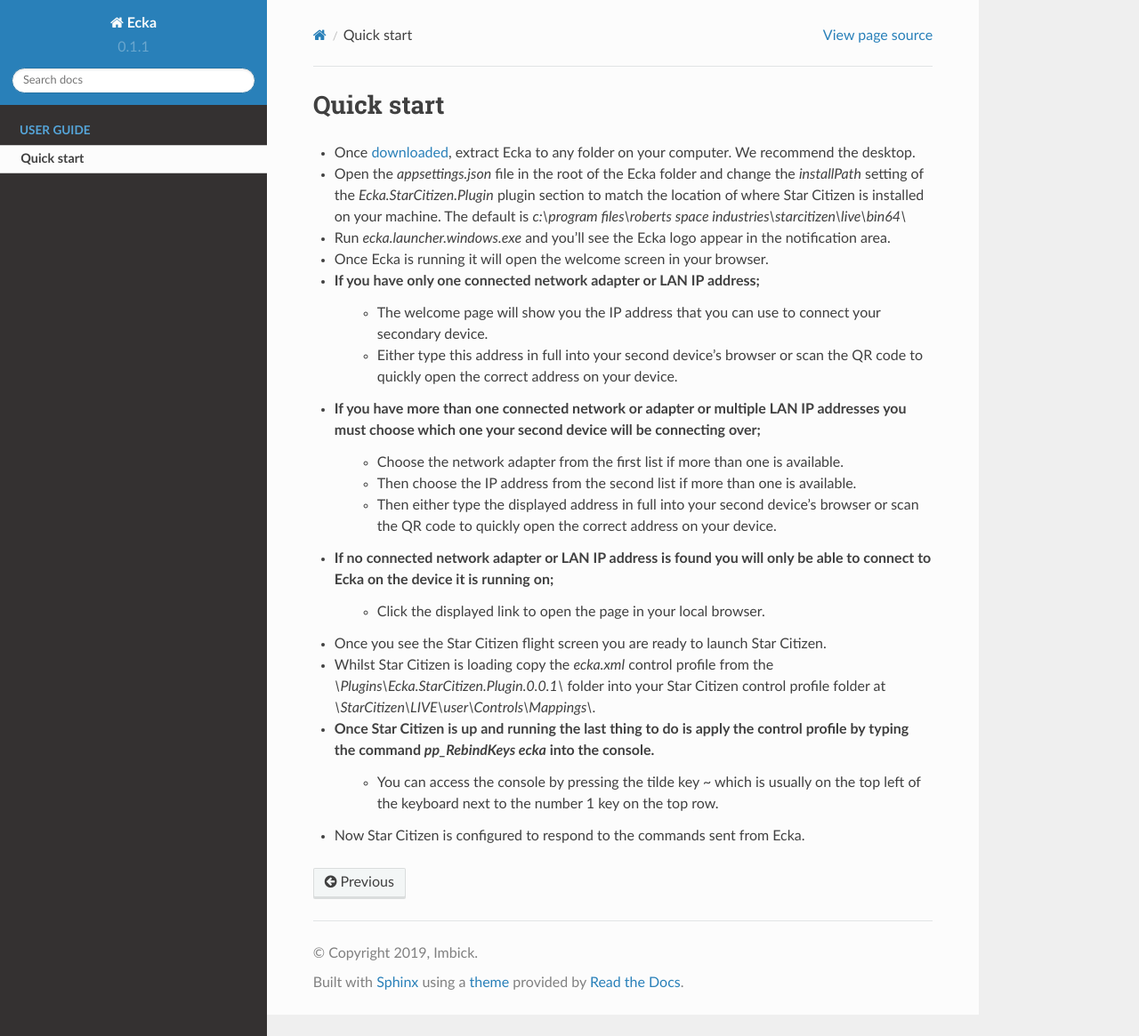
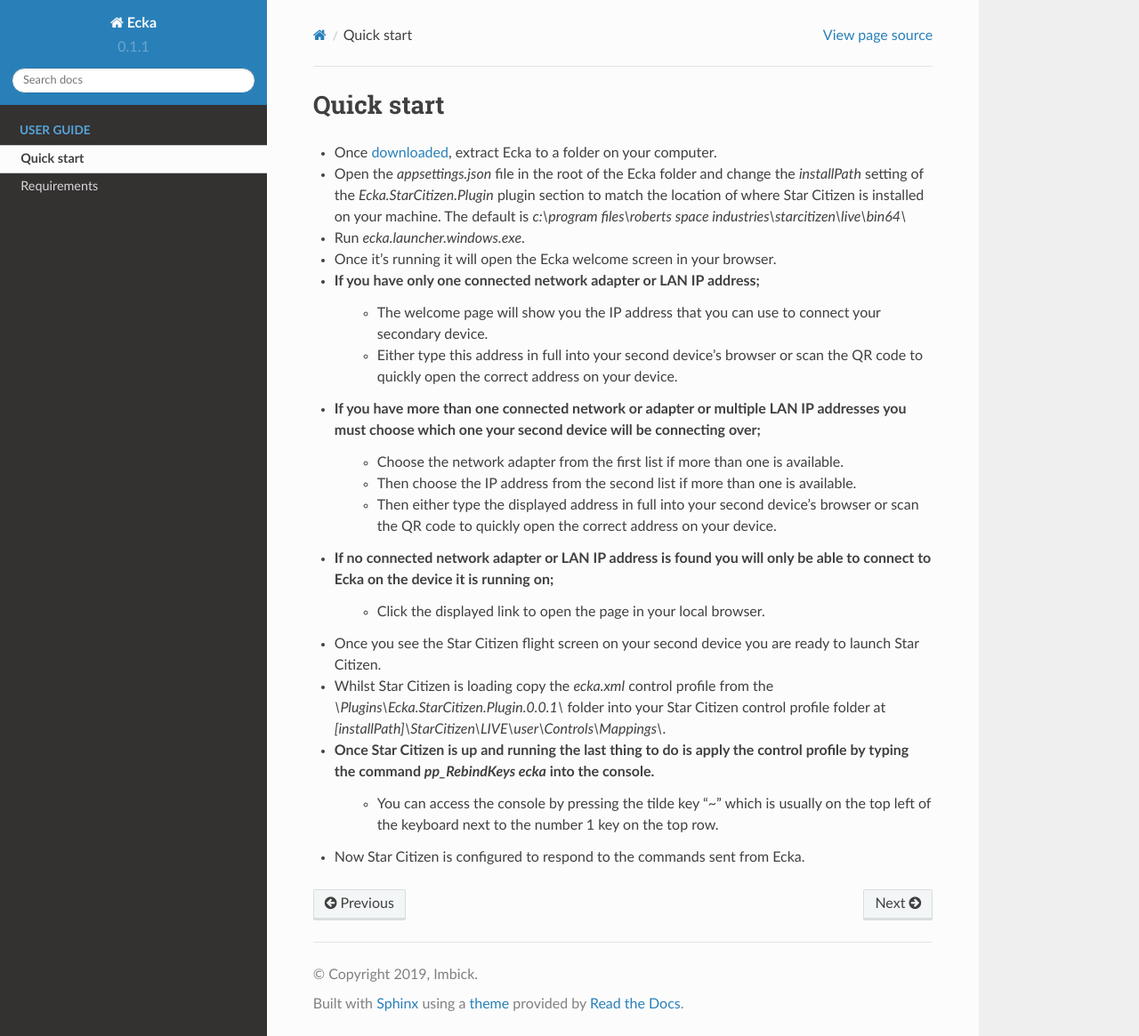
Before and after one commit to Imbick/ecka-docs, a Sphinx documentation site: the page built from docs/source/user-guide/quick-start.rst, in a window 1280 px wide and 1165 px high. Shown: the whole window at 89% size. Built offline with Sphinx 7.4.7 and the Read the Docs theme 2.0.0, drawn with Linux system fonts in a browser that asks for light colours; pages that are not in the unit, such as notebooks, are missing from menus.

Commit message:
Adds requirements page

```diff
--- a/docs/source/index.rst
+++ b/docs/source/index.rst
@@ -2,6 +2,8 @@
 ====
 
 Ecka allows you to control Star Citizen from your touch screen devices.
+
+Ecka runs entirely on your local network. No information is sent out over the internet and stays between the devices you choose to connect to Ecka.
 
 .. Original content below
 .. Ecka is a cross platform automation application that runs locally on your devices.
@@ -16,6 +18,7 @@
    :caption: User guide
 
    user-guide/quick-start
+   user-guide/requirements
    .. user-guide/installing
    user-guide/troubleshooting
    user-guide/flows/index
--- a/docs/source/user-guide/quick-start.rst
+++ b/docs/source/user-guide/quick-start.rst
@@ -1,10 +1,10 @@
 Quick start
 ===========
 
-* Once `downloaded <http://ecka.imbick.com/download>`_, extract Ecka to any folder on your computer. We recommend the desktop.
+* Once `downloaded <http://ecka.imbick.com/download>`_, extract Ecka to a folder on your computer.
 * Open the `appsettings.json` file in the root of the Ecka folder and change the `installPath` setting of the `Ecka.StarCitizen.Plugin` plugin section to match the location of where Star Citizen is installed on your machine. The default is `c:\\program files\\roberts space industries\\starcitizen\\live\\bin64\\`
-* Run `ecka.launcher.windows.exe` and you'll see the Ecka logo appear in the notification area.
-* Once Ecka is running it will open the welcome screen in your browser.
+* Run `ecka.launcher.windows.exe`.
+* Once it's running it will open the Ecka welcome screen in your browser.
 * If you have only one connected network adapter or LAN IP address;
    * The welcome page will show you the IP address that you can use to connect your secondary device.
    * Either type this address in full into your second device's browser or scan the QR code to quickly open the correct address on your device.
@@ -14,10 +14,10 @@
    * Then either type the displayed address in full into your second device's browser or scan the QR code to quickly open the correct address on your device.
 * If no connected network adapter or LAN IP address is found you will only be able to connect to Ecka on the device it is running on;
    * Click the displayed link to open the page in your local browser.
-* Once you see the Star Citizen flight screen you are ready to launch Star Citizen.
-* Whilst Star Citizen is loading copy the `ecka.xml` control profile from the `\\Plugins\\Ecka.StarCitizen.Plugin.0.0.1\\` folder into your Star Citizen control profile folder at `\\StarCitizen\\LIVE\\user\\Controls\\Mappings\\`.
+* Once you see the Star Citizen flight screen on your second device you are ready to launch Star Citizen.
+* Whilst Star Citizen is loading copy the `ecka.xml` control profile from the `\\Plugins\\Ecka.StarCitizen.Plugin.0.0.1\\` folder into your Star Citizen control profile folder at `[installPath]\\StarCitizen\\LIVE\\user\\Controls\\Mappings\\`.
 * Once Star Citizen is up and running the last thing to do is apply the control profile by typing the command `pp_RebindKeys ecka` into the console.
-   * You can access the console by pressing the tilde key `~` which is usually on the top left of the keyboard next to the number 1 key on the top row.
+   * You can access the console by pressing the tilde key "`~`" which is usually on the top left of the keyboard next to the number 1 key on the top row.
 * Now Star Citizen is configured to respond to the commands sent from Ecka.
 
 
```
Also changed, not shown: docs/source/user-guide/requirements.rst (added, +10 -0 lines).
